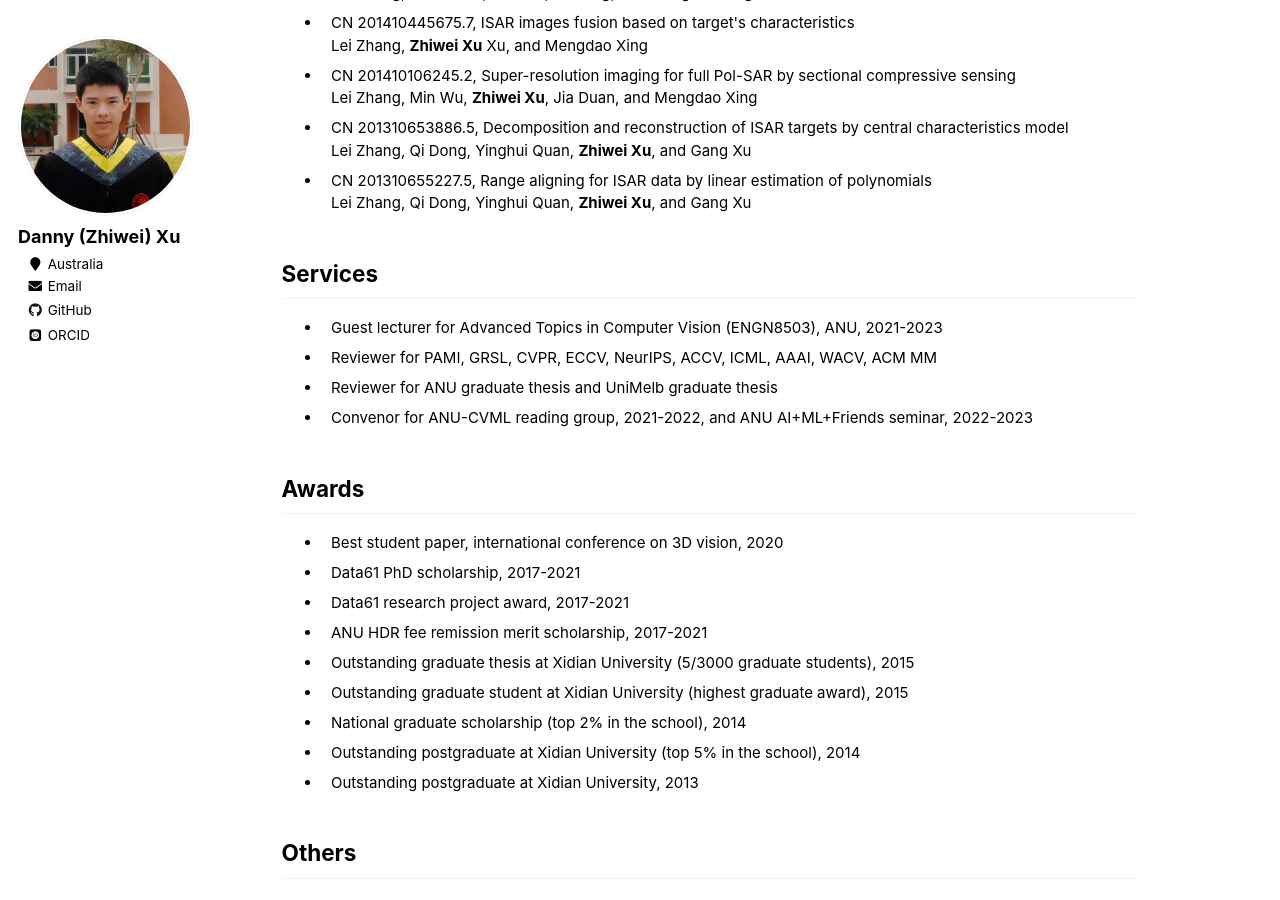
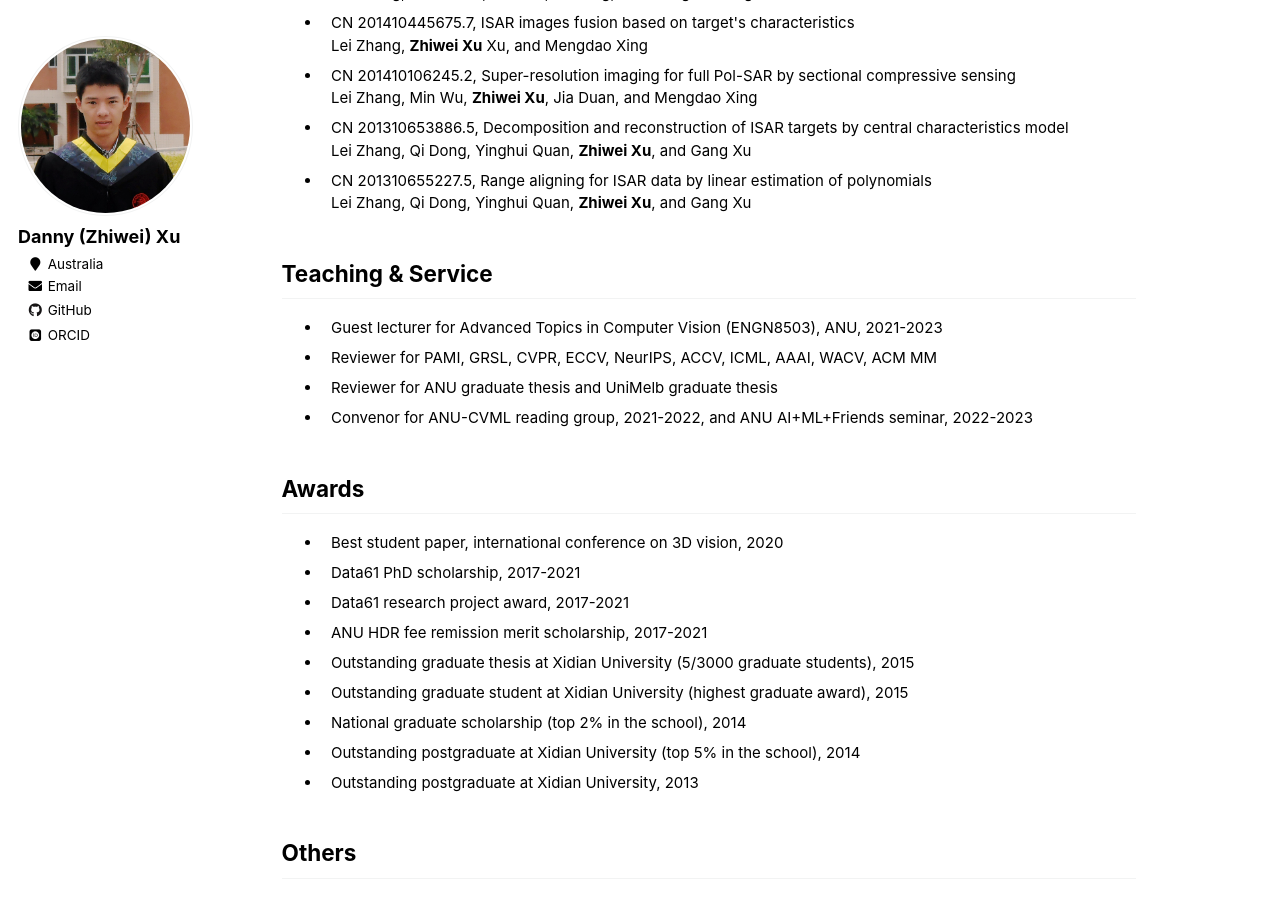
Before and after one commit to zwxu064/zwxu064.github.io, a Jekyll site: the page built from _pages/about.html, in a window 1280 px wide and 900 px high, scrolled down 3075 px. Built offline with Jekyll 4.4.1, drawn with Linux system fonts in a browser that asks for light colours; some web fonts are replaced.

Commit message:
Update about.html

```diff
--- a/_pages/about.html
+++ b/_pages/about.html
@@ -482,7 +482,7 @@ ul{li{padding-inline-start: 1ch;}}
         <div><span style="color:black;font-size:1em">Lei Zhang, Qi Dong, Yinghui Quan, <strong>Zhiwei Xu</strong>, and Gang Xu</span></div></div>
   </ul>
 
-<h2 id="services">Services</h2>
+<h2 id="services">Teaching & Service</h2>
   <ul>
     <li><div>Guest lecturer for Advanced Topics in Computer Vision (ENGN8503), ANU, 2021-2023</div>
     <li><div>Reviewer for PAMI, GRSL, CVPR, ECCV, NeurIPS, ACCV, ICML, AAAI, WACV, ACM MM</div>
```
